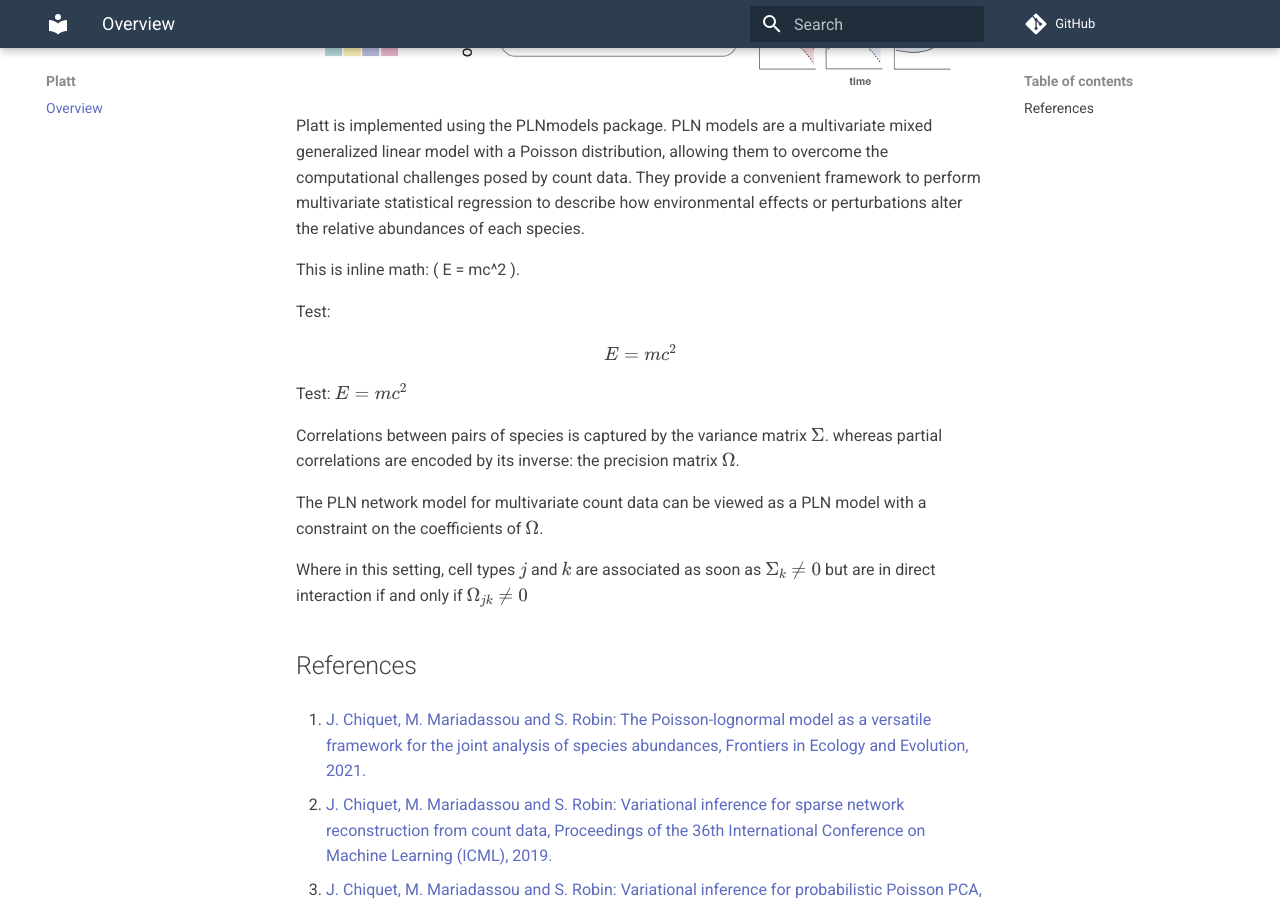
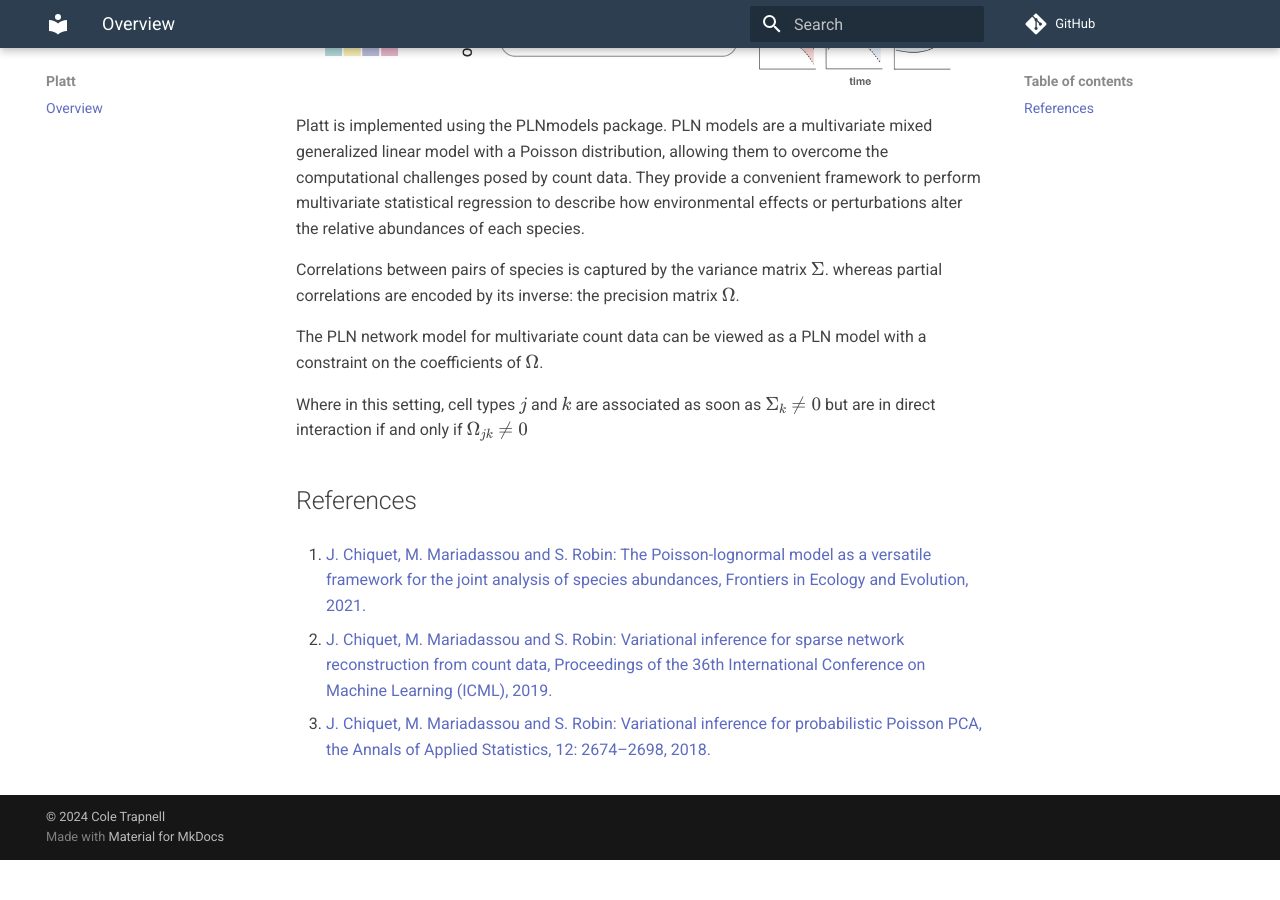
Before and after one commit to cole-trapnell-lab/platt, an MkDocs documentation site: the page built from docs/background.md, in a window 1280 px wide and 900 px high, scrolled down 401 px. Built offline with MkDocs 1.6.1 and Material for MkDocs 9.7.7, drawn with Linux system fonts in a browser that asks for light colours; comment, search, counter and statistics services are not loaded; after the commit the page ends 1261 px from its top, so only the background shows below that.

Commit message:
remove tests

```diff
--- a/docs/background.md
+++ b/docs/background.md
@@ -22,14 +22,6 @@
 
 Platt is implemented using the PLNmodels package. PLN models are a multivariate mixed generalized linear model with a Poisson distribution, allowing them to overcome the computational challenges posed by count data. They provide a convenient framework to perform multivariate statistical regression to describe how environmental effects or perturbations alter the relative abundances of each species.
 
-This is inline math: \( E = mc^2 \).
-
-Test: $$ E = mc^2 $$
-Test: $ E = mc^2 $
-
-
-
-
 Correlations between pairs of species is captured by the variance matrix $\Sigma$.
 whereas partial correlations are encoded by its inverse: the precision matrix $\Omega$.
 
```
